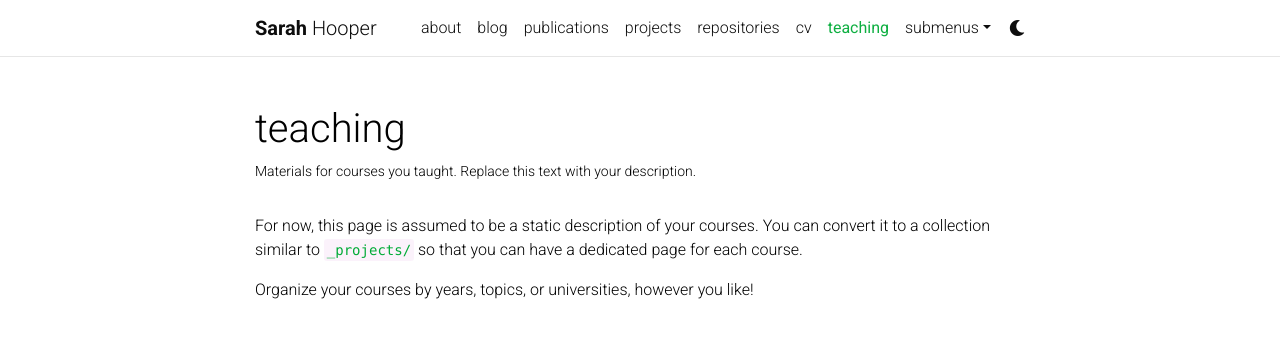
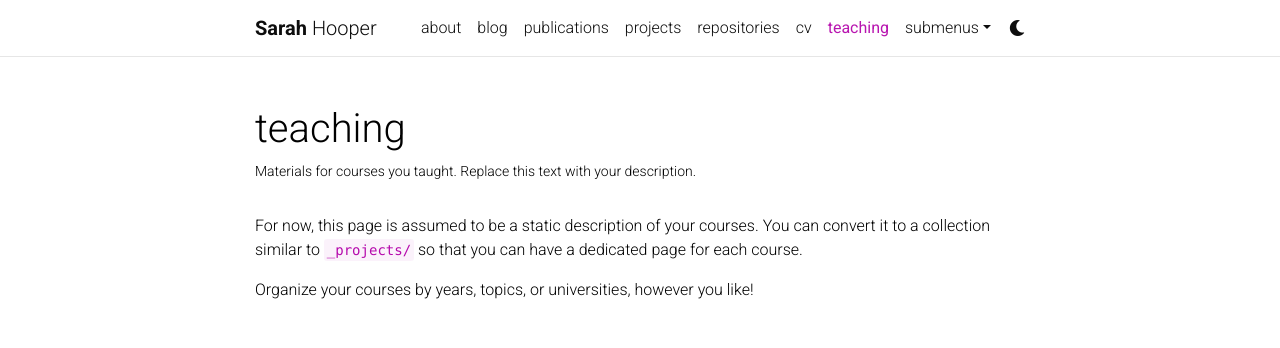
Before and after one commit to sarahmhooper/sarahmhooper.github.io, a Jekyll site: the page built from _pages/teaching.md, in a window 1280 px wide. Shown: the top 348 px of the page. Built offline with Jekyll 4.4.1, drawn with Linux system fonts in a browser that asks for light colours; comment, search, counter and statistics services are not loaded; a style sheet for code colours, icons or effects is not loaded.

Commit message:
Change color back

```diff
--- a/_sass/_themes.scss
+++ b/_sass/_themes.scss
@@ -7,7 +7,7 @@
   --global-code-bg-color: #{$code-bg-color-light};
   --global-text-color: #{$black-color};
   --global-text-color-light: #{$grey-color};
-  --global-theme-color: #{$green-color};
+  --global-theme-color: #{$purple-color};
   --global-hover-color: #{$purple-color};
   --global-footer-bg-color: #{$grey-color-dark};
   --global-footer-text-color: #{$grey-color-light};
```
